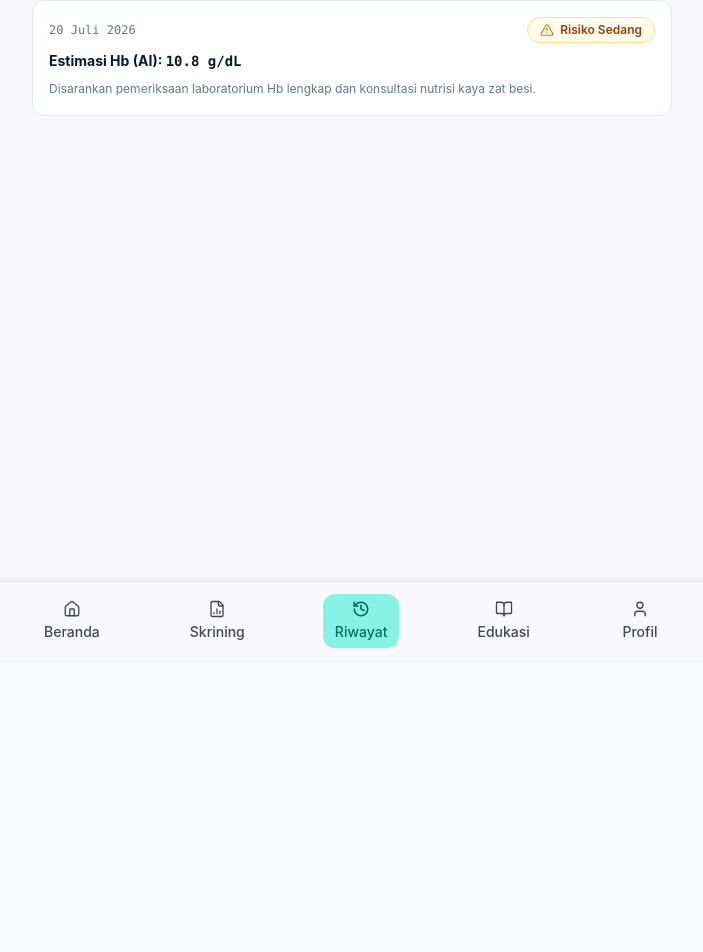
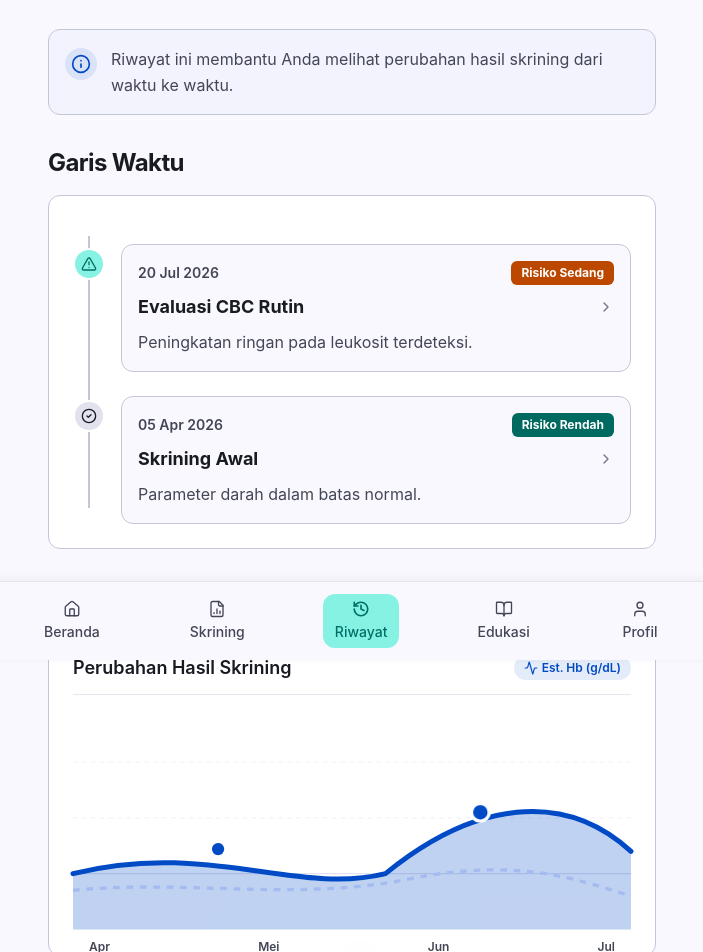
Before and after one commit to Narscode/HemaVision-anemiadetection, a Next.js app in the folder frontend/: page /pasien/riwayat in a window 1280 px wide. Shown: the part 140-1092 px from the top of the page, without its empty margins (288-991 px from the left). Before the commit the page ends 800 px from the top, so only its background shows below. Built offline with nearby package versions, Linux system fonts and the light colour scheme.

Commit message:
feat(pasien): implement Riwayat Skrining page with animated smooth curved risk trend graph

```diff
--- a/frontend/src/app/(patient)/pasien/riwayat/page.tsx
+++ b/frontend/src/app/(patient)/pasien/riwayat/page.tsx
@@ -1,42 +1,270 @@
-import React from "react";
-import { getScreeningsByPatientId } from "@/services/screening";
-import { Card } from "@/components/ui/Card";
-import { PatientRiskBadge } from "@/components/ui/Badge";
-import { formatHb } from "@/lib/utils";
+"use client";
 
-export default async function PatientHistoryPage() {
-  const history = await getScreeningsByPatientId("p-001");
+import React, { useState, useEffect, useRef } from "react";
+import Link from "next/link";
+import {
+  Info,
+  AlertTriangle,
+  CheckCircle2,
+  TrendingUp,
+  Activity,
+  ChevronRight,
+} from "lucide-react";
+import { ROUTES } from "@/lib/routes";
+
+export default function PatientHistoryPage() {
+  const [chartAnimated, setChartAnimated] = useState(false);
+  const [hoveredPoint, setHoveredPoint] = useState<number | null>(null);
+  const chartRef = useRef<HTMLDivElement>(null);
+
+  useEffect(() => {
+    const observer = new IntersectionObserver(
+      ([entry]) => {
+        if (entry.isIntersecting) {
+          setChartAnimated(true);
+        }
+      },
+      { threshold: 0.2 }
+    );
+
+    if (chartRef.current) {
+      observer.observe(chartRef.current);
+    }
+
+    return () => observer.disconnect();
+  }, []);
 
   return (
-    <div className="space-y-6">
-      <div>
-        <h1 className="text-2xl font-black text-slate-900 tracking-tight">Riwayat Skrining</h1>
-        <p className="text-xs text-slate-500 mt-1">Daftar riwayat pemeriksaan anemia non-invasif Anda</p>
+    <div className="w-full max-w-[672px] mx-auto px-4 py-6 space-y-8 pb-32">
+
+      {/* Page Title */}
+      <div className="w-full text-center py-2 border-b border-[#C3C6D7]/40">
+        <h1 className="text-[#004AC6] text-2xl font-bold tracking-tight">
+          Riwayat Skrining
+        </h1>
       </div>
 
-      <div className="space-y-3">
-        {history.map((s) => (
-          <Card key={s.id} className="p-4 bg-white border-slate-200 flex flex-col gap-2">
-            <div className="flex items-center justify-between">
-              <span className="text-xs text-slate-500 font-mono">
-                {new Date(s.createdAt).toLocaleDateString("id-ID", {
-                  day: "numeric",
-                  month: "long",
-                  year: "numeric",
-                })}
-              </span>
-              {s.result && <PatientRiskBadge risk={s.result.riskLevel} />}
+      {/* Notice Info Card */}
+      <div className="w-full bg-[#F3F3FE] border border-[#C3C6D7] rounded-xl p-4 flex items-start gap-3.5 shadow-xs hover:shadow-md hover:border-[#004AC6]/40 transition-all duration-300 group">
+        <div className="w-8 h-8 rounded-full bg-[#004AC6]/10 flex items-center justify-center text-[#004AC6] flex-shrink-0 mt-0.5 group-hover:scale-110 transition-transform">
+          <Info className="w-5 h-5 text-[#004AC6]" />
+        </div>
+        <p className="text-[#434655] text-base font-normal leading-relaxed">
+          Riwayat ini membantu Anda melihat perubahan hasil skrining dari waktu ke waktu.
+        </p>
+      </div>
+
+      {/* SECTION 1: GARIS WAKTU (TIMELINE) */}
+      <section className="space-y-4">
+        <h2 className="text-[#191B23] text-2xl font-bold tracking-tight">
+          Garis Waktu
+        </h2>
+
+        {/* Timeline Container Card */}
+        <div className="w-full bg-white rounded-xl border border-[#C3C6D7] p-6 shadow-xs relative space-y-6 overflow-hidden">
+          {/* Vertical Timeline Connecting Line */}
+          <div className="absolute left-[39px] top-10 bottom-10 w-0.5 bg-[#C3C6D7]" />
+
+          {/* Timeline Item 1: 20 Jul 2026 */}
+          <div className="flex items-start gap-4 relative z-10 group">
+            {/* Node Icon Circle (Teal Turquoise) */}
+            <div className="w-8 h-8 rounded-full bg-[#86F2E4] border-2 border-white flex items-center justify-center text-[#006F66] shadow-xs flex-shrink-0 mt-1 group-hover:scale-110 transition-transform">
+              <AlertTriangle className="w-4 h-4 text-[#006F66]" />
             </div>
 
-            {s.result && (
-              <div className="text-sm font-bold text-slate-900">
-                Estimasi Hb (AI): <span className="font-mono">{formatHb(s.result.estimatedHb)}</span>
+            {/* Card Content */}
+            <Link
+              href={ROUTES.PATIENT.HASIL_DETAIL}
+              className="flex-1 bg-[#FAF8FF] border border-[#C3C6D7] hover:border-[#004AC6] rounded-xl p-4 space-y-2 group/card hover:shadow-md transition-all duration-300 block cursor-pointer"
+            >
+              <div className="flex items-center justify-between gap-2">
+                <span className="text-[#434655] text-sm font-semibold">
+                  20 Jul 2026
+                </span>
+                <span className="bg-[#BC4800] text-white text-xs font-bold px-2.5 py-1 rounded-md shadow-2xs">
+                  Risiko Sedang
+                </span>
+              </div>
+
+              <h3 className="text-[#191B23] text-lg font-bold group-hover/card:text-[#004AC6] transition-colors flex items-center justify-between">
+                <span>Evaluasi CBC Rutin</span>
+                <ChevronRight className="w-4 h-4 text-[#737686] group-hover/card:translate-x-1 transition-transform" />
+              </h3>
+
+              <p className="text-[#434655] text-base font-normal leading-relaxed">
+                Peningkatan ringan pada leukosit terdeteksi.
+              </p>
+            </Link>
+          </div>
+
+          {/* Timeline Item 2: 05 Apr 2026 */}
+          <div className="flex items-start gap-4 relative z-10 group">
+            {/* Node Icon Circle (Grey) */}
+            <div className="w-8 h-8 rounded-full bg-[#E1E2ED] border-2 border-white flex items-center justify-center text-[#191B23] shadow-xs flex-shrink-0 mt-1 group-hover:scale-110 transition-transform">
+              <CheckCircle2 className="w-4 h-4 text-[#191B23]" />
+            </div>
+
+            {/* Card Content */}
+            <Link
+              href={ROUTES.PATIENT.HASIL_DETAIL}
+              className="flex-1 bg-[#FAF8FF] border border-[#C3C6D7] hover:border-[#004AC6] rounded-xl p-4 space-y-2 group/card hover:shadow-md transition-all duration-300 block cursor-pointer"
+            >
+              <div className="flex items-center justify-between gap-2">
+                <span className="text-[#434655] text-sm font-semibold">
+                  05 Apr 2026
+                </span>
+                <span className="bg-[#006A61] text-white text-xs font-bold px-2.5 py-1 rounded-md shadow-2xs">
+                  Risiko Rendah
+                </span>
+              </div>
+
+              <h3 className="text-[#191B23] text-lg font-bold group-hover/card:text-[#004AC6] transition-colors flex items-center justify-between">
+                <span>Skrining Awal</span>
+                <ChevronRight className="w-4 h-4 text-[#737686] group-hover/card:translate-x-1 transition-transform" />
+              </h3>
+
+              <p className="text-[#434655] text-base font-normal leading-relaxed">
+                Parameter darah dalam batas normal.
+              </p>
+            </Link>
+          </div>
+
+        </div>
+      </section>
+
+      {/* SECTION 2: TREN RISIKO (ANIMATED CURVED GRAPHIC MATCHING IMAGE 2) */}
+      <section ref={chartRef} className="space-y-4">
+        <div className="flex items-center gap-2">
+          <TrendingUp className="w-6 h-6 text-[#004AC6]" />
+          <h2 className="text-[#191B23] text-2xl font-bold tracking-tight">
+            Tren Risiko
+          </h2>
+        </div>
+
+        {/* Chart Container */}
+        <div className="w-full bg-white rounded-xl border border-[#C3C6D7] p-6 shadow-xs space-y-4 hover:shadow-md transition-shadow">
+          <div className="flex items-center justify-between border-b border-[#C3C6D7]/40 pb-3">
+            <h3 className="text-[#191B23] text-lg font-semibold">
+              Perubahan Hasil Skrining
+            </h3>
+            <span className="text-xs text-[#004AC6] font-semibold bg-[#004AC6]/10 px-2.5 py-1 rounded-full flex items-center gap-1">
+              <Activity className="w-3.5 h-3.5" /> Est. Hb (g/dL)
+            </span>
+          </div>
+
+          {/* SVG Smooth Curved Graph Canvas */}
+          <div className="relative w-full h-[220px] pt-4 select-none">
+
+            {/* Floating Tooltip */}
+            {hoveredPoint === 1 && (
+              <div className="absolute left-[20%] top-[25%] bg-[#191B23] text-white text-xs px-3 py-1.5 rounded-lg shadow-lg z-20 animate-fade-in pointer-events-none transform -translate-x-1/2">
+                05 Apr: 13.2 g/dL (Normal)
               </div>
             )}
-            <p className="text-xs text-slate-500 leading-relaxed">{s.result?.recommendation}</p>
-          </Card>
-        ))}
-      </div>
+            {hoveredPoint === 2 && (
+              <div className="absolute left-[70%] top-[10%] bg-[#BC4800] text-white text-xs px-3 py-1.5 rounded-lg shadow-lg z-20 animate-fade-in pointer-events-none transform -translate-x-1/2">
+                20 Jul: 10.8 g/dL (Sedang)
+              </div>
+            )}
+
+            <svg
+              className="w-full h-full overflow-visible"
+              viewBox="0 0 500 180"
+              fill="none"
+              xmlns="http://www.w3.org/2000/svg"
+            >
+              <defs>
+                {/* Blue Gradient Fill under curve */}
+                <linearGradient id="chartGradient" x1="0" y1="0" x2="0" y2="180">
+                  <stop offset="0%" stopColor="#004AC6" stopOpacity="0.25" />
+                  <stop offset="100%" stopColor="#004AC6" stopOpacity="0.0" />
+                </linearGradient>
+              </defs>
+
+              {/* Grid Background Horizontal Dashed Lines */}
+              <line x1="0" y1="30" x2="500" y2="30" stroke="#F1F3F9" strokeWidth="1" strokeDasharray="4 4" />
+              <line x1="0" y1="80" x2="500" y2="80" stroke="#F1F3F9" strokeWidth="1" strokeDasharray="4 4" />
+              <line x1="0" y1="130" x2="500" y2="130" stroke="#E1E2ED" strokeWidth="1" />
+
+              {/* Dashed Secondary Light-Blue Baseline Curve (As in Image 2) */}
+              <path
+                d="M 0 145 C 100 135, 200 155, 300 135 C 400 115, 450 135, 500 150"
+                stroke="#DBE1FF"
+                strokeWidth="3"
+                strokeDasharray="6 6"
+                fill="none"
+              />
+
+              {/* Gradient Area Fill under primary curve */}
+              <path
+                d="M 0 130 C 120 100, 200 150, 280 130 C 360 65, 440 55, 500 110 L 500 180 L 0 180 Z"
+                fill="url(#chartGradient)"
+                className={`transition-opacity duration-1000 ${chartAnimated ? "opacity-100" : "opacity-0"}`}
+              />
+
+              {/* Primary Vibrant Blue Curved Wave Line (As in Image 2) */}
+              <path
+                d="M 0 130 C 120 100, 200 150, 280 130 C 360 65, 440 55, 500 110"
+                stroke="#004AC6"
+                strokeWidth="4.5"
+                strokeLinecap="round"
+                strokeLinejoin="round"
+                fill="none"
+                style={{
+                  strokeDasharray: 1000,
+                  strokeDashoffset: chartAnimated ? 0 : 1000,
+                  transition: "stroke-dashoffset 2s ease-in-out",
+                }}
+              />
+
+              {/* Glowing Interactive Data Point 1 (Apr) */}
+              <g
+                onMouseEnter={() => setHoveredPoint(1)}
+                onMouseLeave={() => setHoveredPoint(null)}
+                className="cursor-pointer group/dot"
+              >
+                <circle
+                  cx="130"
+                  cy="108"
+                  r="7"
+                  fill="#004AC6"
+                  stroke="#FFFFFF"
+                  strokeWidth="3"
+                  className={`transition-all duration-500 hover:scale-150 ${chartAnimated ? "scale-100" : "scale-0"}`}
+                />
+                <circle cx="130" cy="108" r="12" fill="#004AC6" opacity="0.2" className="animate-ping" />
+              </g>
+
+              {/* Glowing Interactive Data Point 2 (Jul) */}
+              <g
+                onMouseEnter={() => setHoveredPoint(2)}
+                onMouseLeave={() => setHoveredPoint(null)}
+                className="cursor-pointer group/dot"
+              >
+                <circle
+                  cx="365"
+                  cy="75"
+                  r="8"
+                  fill="#004AC6"
+                  stroke="#FFFFFF"
+                  strokeWidth="3"
+                  className={`transition-all duration-500 hover:scale-150 ${chartAnimated ? "scale-100" : "scale-0"}`}
+                />
+                <circle cx="365" cy="75" r="14" fill="#004AC6" opacity="0.3" className="animate-ping" />
+              </g>
+            </svg>
+
+            {/* X-Axis Month Labels */}
+            <div className="flex justify-between items-center px-4 pt-2 text-[#434655] text-xs font-semibold">
+              <span>Apr</span>
+              <span>Mei</span>
+              <span>Jun</span>
+              <span>Jul</span>
+            </div>
+          </div>
+        </div>
+      </section>
+
     </div>
   );
 }
```
